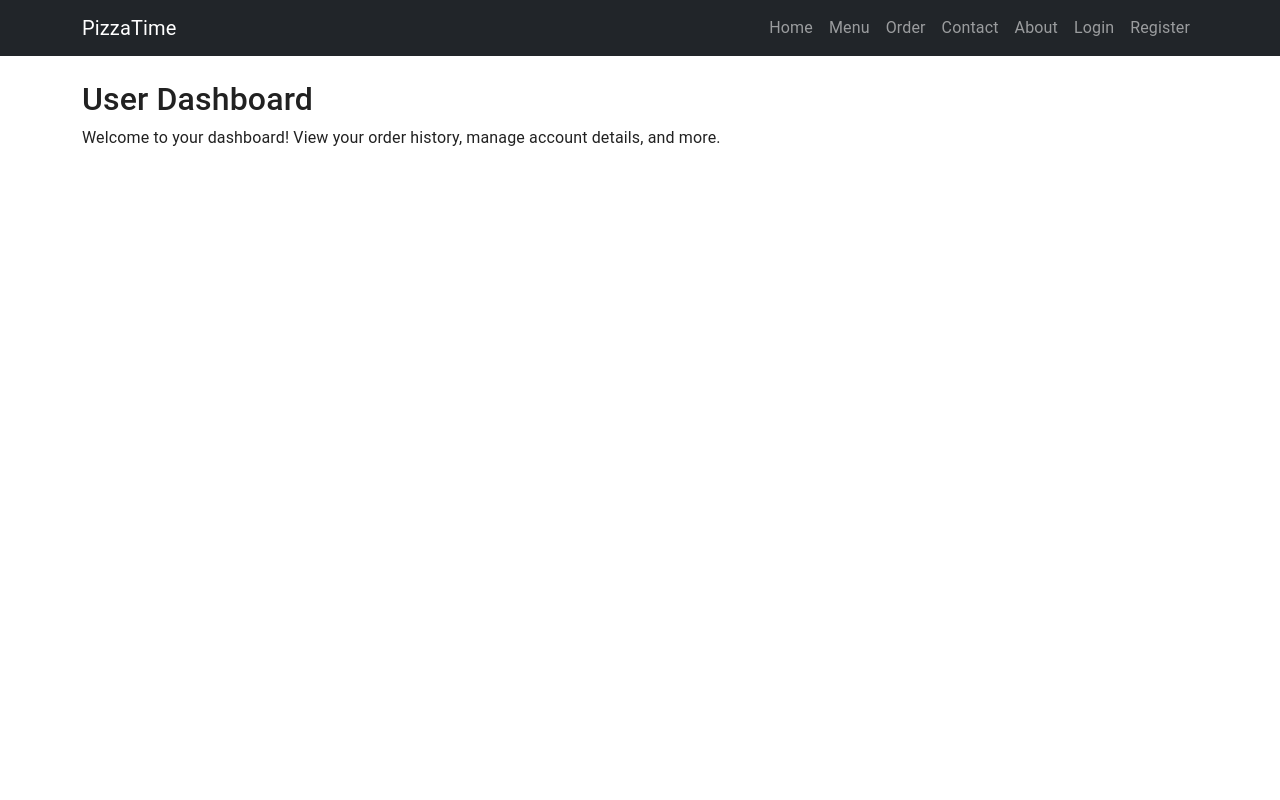
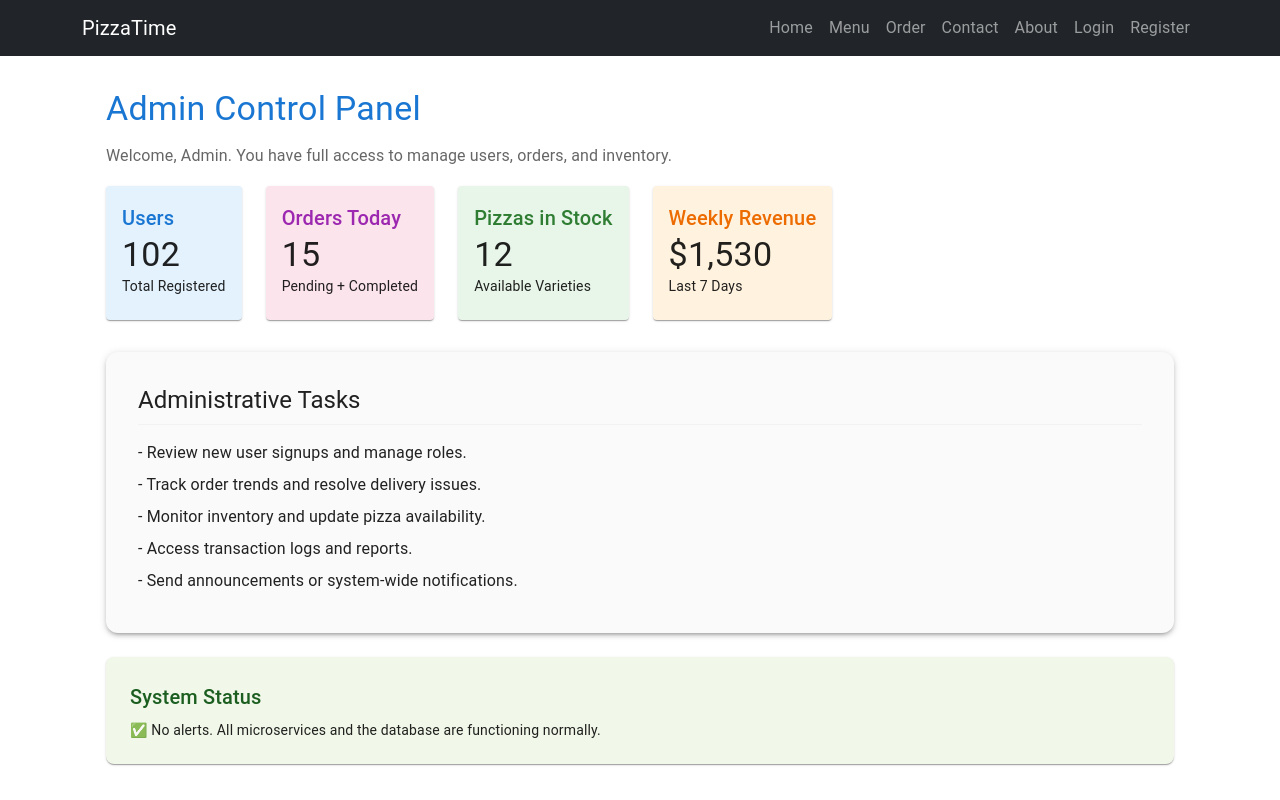
Before and after one commit to ixuy-liu/pizza-frontend, a React (Create React App) app: page /dashboard in a window 1280 px wide. Built offline with nearby package versions, Linux system fonts and the light colour scheme.

Commit message:
Admin Dashboard

```diff
--- a/src/pages/Dashboard.js
+++ b/src/pages/Dashboard.js
@@ -1,11 +1,96 @@
 import React from 'react';
+import {
+  Container,
+  Typography,
+  Paper,
+  Divider,
+  Grid,
+  Card,
+  CardContent
+} from '@mui/material';
 
 function Dashboard() {
   return (
-    <div>
-      <h2>User Dashboard</h2>
-      <p>Welcome to your dashboard! View your order history, manage account details, and more.</p>
-    </div>
+    <Container maxWidth="lg" sx={{ mt: 4, mb: 4 }}>
+      <Typography variant="h4" gutterBottom color="primary">
+        Admin Control Panel
+      </Typography>
+
+      <Typography variant="subtitle1" gutterBottom color="text.secondary">
+        Welcome, Admin. You have full access to manage users, orders, and inventory.
+      </Typography>
+
+      <Grid container spacing={3} sx={{ mt: 2 }}>
+        {/* Overview Cards */}
+        <Grid item xs={12} sm={6} md={3}>
+          <Card sx={{ backgroundColor: '#e3f2fd' }}>
+            <CardContent>
+              <Typography variant="h6" color="primary">Users</Typography>
+              <Typography variant="h4">102</Typography>
+              <Typography variant="body2">Total Registered</Typography>
+            </CardContent>
+          </Card>
+        </Grid>
+        <Grid item xs={12} sm={6} md={3}>
+          <Card sx={{ backgroundColor: '#fce4ec' }}>
+            <CardContent>
+              <Typography variant="h6" color="secondary">Orders Today</Typography>
+              <Typography variant="h4">15</Typography>
+              <Typography variant="body2">Pending + Completed</Typography>
+            </CardContent>
+          </Card>
+        </Grid>
+        <Grid item xs={12} sm={6} md={3}>
+          <Card sx={{ backgroundColor: '#e8f5e9' }}>
+            <CardContent>
+              <Typography variant="h6" color="success.main">Pizzas in Stock</Typography>
+              <Typography variant="h4">12</Typography>
+              <Typography variant="body2">Available Varieties</Typography>
+            </CardContent>
+          </Card>
+        </Grid>
+        <Grid item xs={12} sm={6} md={3}>
+          <Card sx={{ backgroundColor: '#fff3e0' }}>
+            <CardContent>
+              <Typography variant="h6" color="warning.main">Weekly Revenue</Typography>
+              <Typography variant="h4">$1,530</Typography>
+              <Typography variant="body2">Last 7 Days</Typography>
+            </CardContent>
+          </Card>
+        </Grid>
+      </Grid>
+
+      <Paper elevation={3} sx={{ mt: 4, p: 4, borderRadius: 3, bgcolor: '#fafafa' }}>
+        <Typography variant="h5" gutterBottom color="text.primary">
+          Administrative Tasks
+        </Typography>
+        <Divider sx={{ mb: 2 }} />
+        <Typography variant="body1" sx={{ mb: 1 }}>
+          - Review new user signups and manage roles.
+        </Typography>
+        <Typography variant="body1" sx={{ mb: 1 }}>
+          - Track order trends and resolve delivery issues.
+        </Typography>
+        <Typography variant="body1" sx={{ mb: 1 }}>
+          - Monitor inventory and update pizza availability.
+        </Typography>
+        <Typography variant="body1" sx={{ mb: 1 }}>
+          - Access transaction logs and reports.
+        </Typography>
+        <Typography variant="body1" sx={{ mb: 1 }}>
+          - Send announcements or system-wide notifications.
+        </Typography>
+      </Paper>
+
+      <Paper elevation={1} sx={{ mt: 3, p: 3, borderRadius: 2, bgcolor: '#f1f8e9' }}>
+        <Typography variant="h6" gutterBottom color="success.dark">
+          System Status
+        </Typography>
+        <Typography variant="body2">
+          ✅ No alerts. All microservices and the database are functioning normally.
+        </Typography>
+      </Paper>
+    </Container>
   );
 }
 
--- a/src/pages/Menu.js
+++ b/src/pages/Menu.js
@@ -16,8 +16,7 @@ import {
   MenuItem,
   Snackbar,
   Pagination,
-  Alert,
-  useTheme,
+  Alert
 } from '@mui/material';
 
 const localPizzas = [
@@ -47,12 +46,9 @@ const categoryBackgrounds = {
   'All': '#ffffff',
 };
 
-
 export default function Menu() {
-  const theme = useTheme();
   const [pizzaData, setPizzaData] = useState([]);
   const [loading, setLoading] = useState(true);
-  const [error, setError] = useState();
   const [searchQuery, setSearchQuery] = useState('');
   const [sortOrder, setSortOrder] = useState('lowToHigh');
   const [snackbar, setSnackbar] = useState({ open: false, message: '', severity: 'success' });
@@ -76,7 +72,6 @@ export default function Menu() {
       })
       .catch(err => {
         console.error(err);
-        setError('Could not load online menu – showing local items only.');
         setPizzaData(localPizzas);
       })
       .finally(() => setLoading(false));
```
